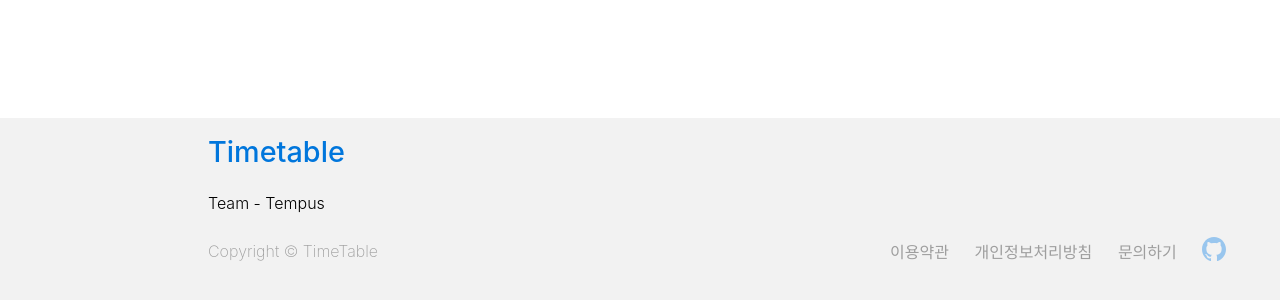
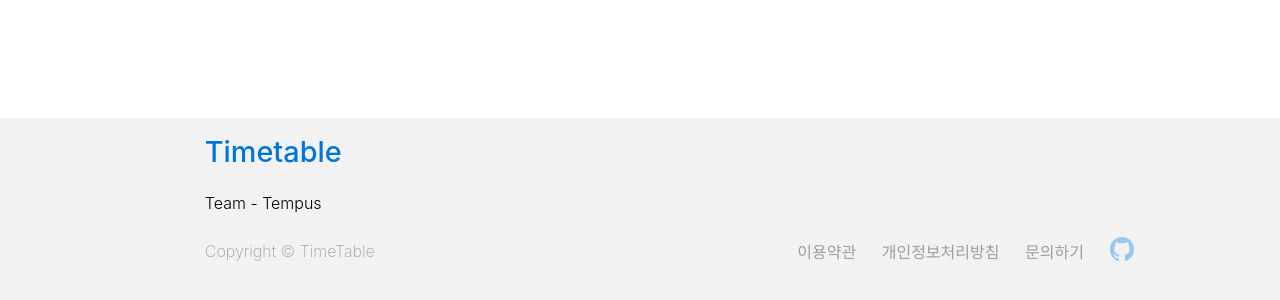
Before and after one commit to Tita-dev/Tita-Client, a React (Create React App) app: page / in a window 1280 px wide. Shown: the part 1825-2125 px from the top of the page. Built offline with nearby package versions, Linux system fonts and the light colour scheme.

Commit message:
[ADD] ipad 가로,세로반응형 완료

```diff
--- a/src/Footer/FooterSt.js
+++ b/src/Footer/FooterSt.js
@@ -23,12 +23,18 @@ export const FtTitle = styled.div`
     font-weight: 500;
     color: #0076DC;
     padding: 2vh 0;
-    margin-left: 26vh;
+    margin-left: 13vw;
+    @media (max-width:1366px){
+        margin-left: 16vw;
+    }
+    @media (max-width:1024px){
+        margin-left:8vw;
+    }
 
     @media (max-width:767px){
         margin-left: 3vh;
         font-size: 1.5rem;
-        display: inline-block;
+        /* display: inline-block; */
     }
 `;
 
@@ -36,7 +42,13 @@ export const FtSubtitle = styled.div`
     font-size: 1rem;
     font-weight: 300;
     padding-top: 1vh;
-    margin-left: 26vh;
+    margin-left: 13vw;
+    @media (max-width:1366px){
+        margin-left: 16vw;
+    }
+    @media (max-width:1024px){
+        margin-left:8vw;
+    }
     @media (max-width:767px){
         margin-left: 3vh;
     }
@@ -45,8 +57,17 @@ export const FtSubtitle = styled.div`
 export const FtBottom = styled.div`
     display: flex;
     margin-top: 3vh;
+
+    @media (max-width:1366px){
+        margin-right:15vw;
+    }
+    @media (max-width:1024px){
+        margin-right:8vw;
+    }
+
     @media (max-width:767px){
         margin:0;
+        display:block;
     }
 `;
 
@@ -54,8 +75,16 @@ export const One = styled.div`
     display:flex;
     font-weight: 200;
     color: #9E9E9E;
-    margin-left: 26vh;
+    margin-left: 13vw;
     align-items:center;
+    @media (max-width:1366px){
+        margin-left: 16vw;
+        white-space:nowrap;
+    }
+    @media (max-width:1024px){
+        margin-left:8vw;
+        white-space:nowrap;
+    }
     @media (max-width:767px){
         margin-left: 3vh;
         white-space:nowrap;
@@ -66,7 +95,7 @@ export const Two = styled.div`
     display: flex;
     font-weight: 300;
     color: #9E9E9E;
-    margin-left:40vw;
+    margin-left:47.5vw;
     align-items:center;
     text-decoration:none;
     .Two_{
@@ -76,12 +105,24 @@ export const Two = styled.div`
         text-decoration:none;
         color:#9E9E9E;
     }
+    @media (max-width:1366px){
+        margin-left:33vw;
+        white-space:nowrap;
+    }
+    @media (max-width:1024px){
+        margin-left:31vw;
+        white-space:nowrap;
+    }
+
     @media (max-width:767px){
+
         flex-direction:column;
+
     }
 `;
 
 export const Img5 = styled.div`
+
     svg{
         width:3vh;
         height:3vh;
```
